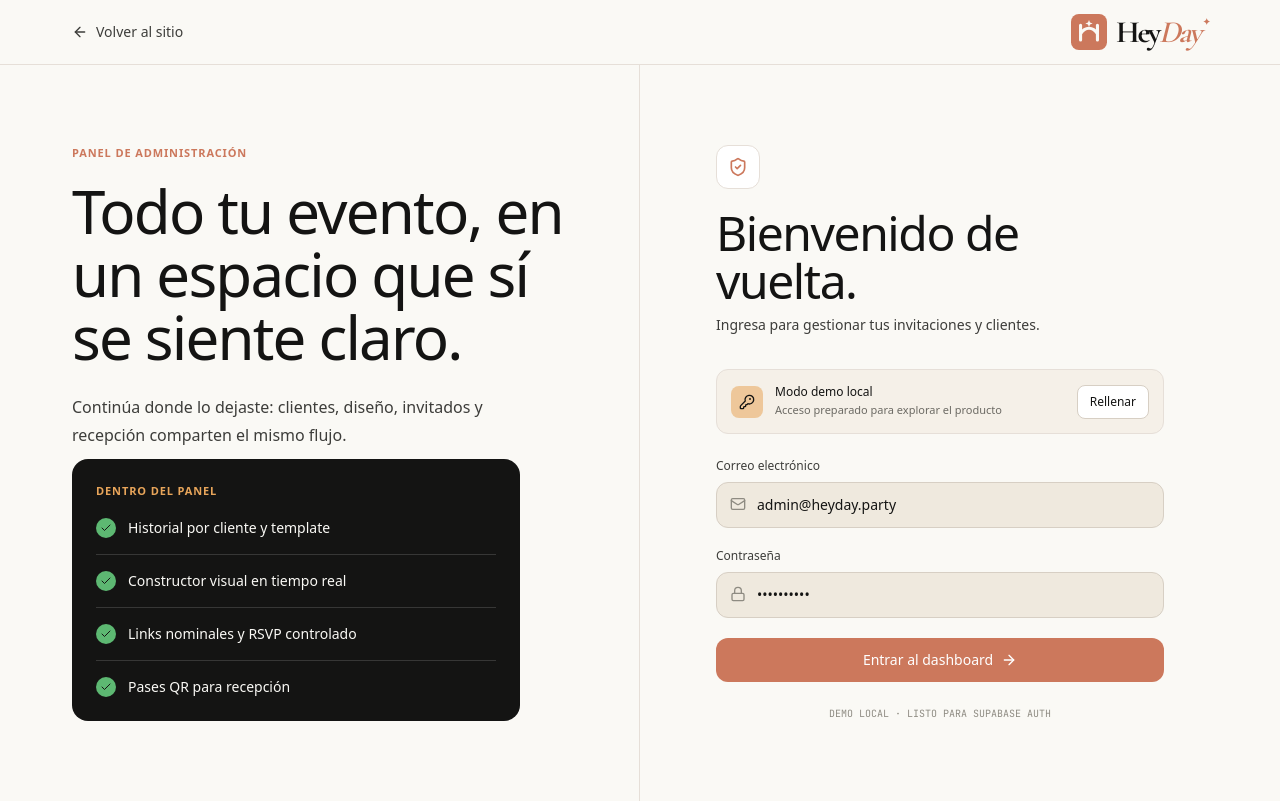
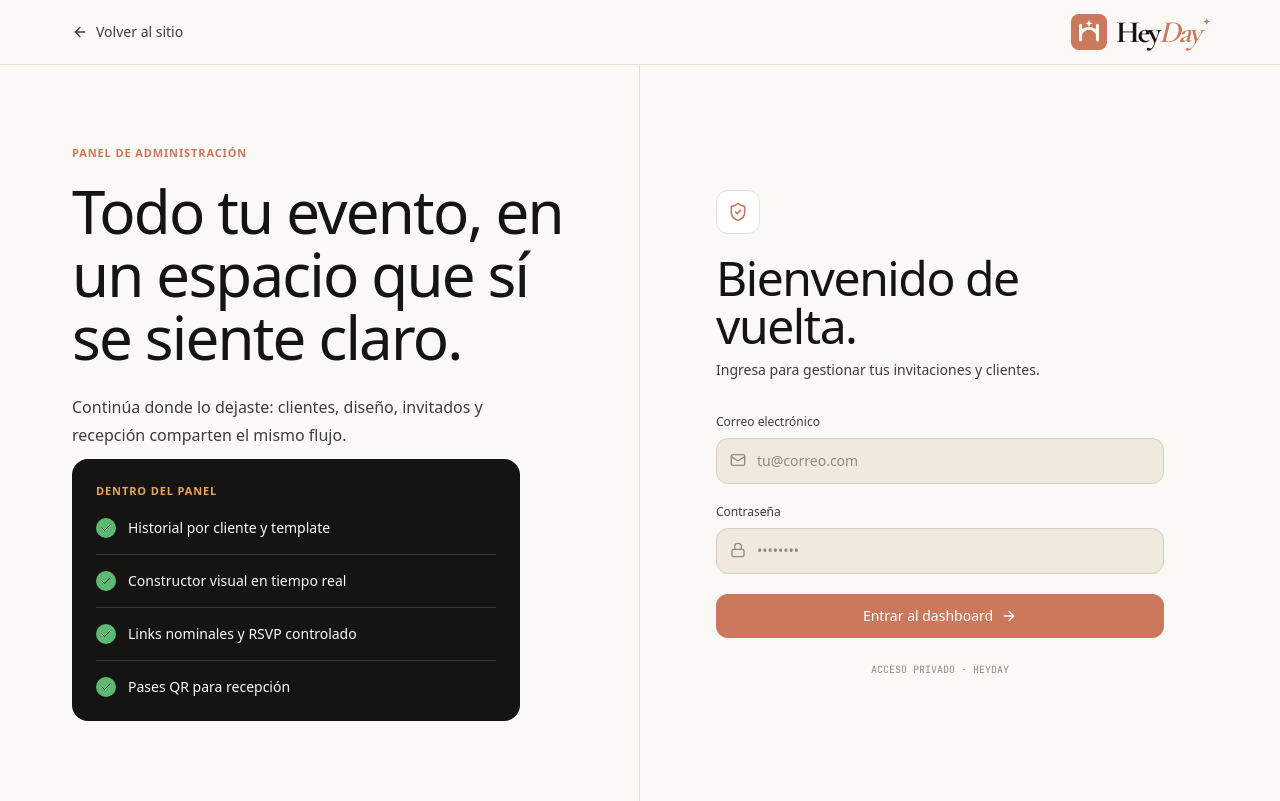
Before and after one commit to UrieelMM/heyday, a Next.js app: page /login in a window 1280 px wide. Built offline with nearby package versions, Linux system fonts and the light colour scheme.

Commit message:
Use Supabase Auth for HeyDay admin login

```diff
--- a/src/app/(auth)/login/page.tsx
+++ b/src/app/(auth)/login/page.tsx
@@ -8,55 +8,84 @@ import {
   ArrowLeft,
   ArrowRight,
   Check,
-  KeyRound,
   Lock,
   Mail,
   ShieldCheck,
 } from 'lucide-react';
-import {
-  DEMO_ADMIN_USER,
-  getAdminSession,
-  loginFakeAdmin,
-} from '@/lib/auth/fake-auth';
+import { z } from 'zod';
+import { createClient } from '@/lib/supabase/client';
 import { HeyDayBrand } from '@/components/brand/HeyDayBrand';
+
+const loginSchema = z.object({
+  email: z.string().trim().toLowerCase().max(254).email(),
+  password: z.string().min(1).max(128),
+});
+
+function getLoginError(code?: string) {
+  if (code === 'email_not_confirmed') return 'Confirma tu correo antes de entrar.';
+  if (code === 'over_request_rate_limit' || code === 'over_email_send_rate_limit') {
+    return 'Demasiados intentos. Espera un momento e inténtalo de nuevo.';
+  }
+  return 'Correo o contraseña incorrectos.';
+}
 
 function LoginFormContent() {
   const router = useRouter();
   const searchParams = useSearchParams();
   const templateParam = searchParams.get('template');
-  const targetUrl = templateParam
-    ? `/dashboard?template=${templateParam}`
+  const validTemplate = templateParam && /^[a-z0-9-]{1,60}$/.test(templateParam);
+  const targetUrl = validTemplate
+    ? `/dashboard?template=${encodeURIComponent(templateParam)}`
     : '/dashboard';
 
-  const [email, setEmail] = useState(DEMO_ADMIN_USER.email);
-  const [password, setPassword] = useState(DEMO_ADMIN_USER.password);
+  const [email, setEmail] = useState('');
+  const [password, setPassword] = useState('');
   const [isSubmitting, setIsSubmitting] = useState(false);
 
   useEffect(() => {
-    getAdminSession();
-  }, []);
+    if (searchParams.get('reason') === 'unauthorized') {
+      toast.error('Esta cuenta no tiene acceso al dashboard.');
+    }
+  }, [searchParams]);
 
-  const handleSubmit = (event: React.FormEvent) => {
+  const handleSubmit = async (event: React.FormEvent) => {
     event.preventDefault();
+    const parsed = loginSchema.safeParse({ email, password });
+    if (!parsed.success) {
+      toast.error(parsed.error.issues[0]?.path[0] === 'email'
+        ? 'Escribe un correo electrónico válido.'
+        : 'Escribe tu contraseña.');
+      return;
+    }
+
     setIsSubmitting(true);
+    try {
+      const supabase = createClient();
+      const { data, error } = await supabase.auth.signInWithPassword(parsed.data);
+      if (error || !data.user) {
+        toast.error(getLoginError(error?.code));
+        return;
+      }
 
-    setTimeout(() => {
-      const result = loginFakeAdmin(email, password);
-      if (!result.success) {
-        toast.error(result.error);
-        setIsSubmitting(false);
+      const { data: profile, error: profileError } = await supabase
+        .from('profiles')
+        .select('role')
+        .eq('id', data.user.id)
+        .maybeSingle();
+      if (profileError || !['agency_admin', 'superadmin'].includes(profile?.role ?? '')) {
+        await supabase.auth.signOut();
+        toast.error('Esta cuenta no tiene acceso al dashboard.');
         return;
       }
 
       toast.success('Bienvenido al panel de administración');
-      router.push(targetUrl);
-    }, 350);
-  };
-
-  const handleQuickFill = () => {
-    setEmail(DEMO_ADMIN_USER.email);
-    setPassword(DEMO_ADMIN_USER.password);
-    toast.info('Acceso demo preparado');
+      router.replace(targetUrl);
+      router.refresh();
+    } catch {
+      toast.error('No pudimos iniciar sesión. Inténtalo de nuevo.');
+    } finally {
+      setIsSubmitting(false);
+    }
   };
 
   return (
@@ -115,22 +144,7 @@ function LoginFormContent() {
               </p>
             </div>
 
-            <div className="mb-6 flex items-center justify-between gap-4 rounded-lg border border-[#e6dfd8] bg-[#f5f0e8] p-3.5">
-              <div className="flex items-center gap-3">
-                <span className="flex h-8 w-8 items-center justify-center rounded-md bg-[#e8a55a]/55 text-[#141413]">
-                  <KeyRound className="h-4 w-4" />
-                </span>
-                <div>
-                  <p className="text-xs font-medium">Modo demo local</p>
-                  <p className="mt-0.5 text-[11px] text-[#6c6a64]">Acceso preparado para explorar el producto</p>
-                </div>
-              </div>
-              <button type="button" onClick={handleQuickFill} className="shrink-0 rounded-md border border-[#d7cfc4] bg-white px-3 py-2 text-xs font-medium transition-colors hover:bg-[#ebe6df]">
-                Rellenar
-              </button>
-            </div>
-
-            <form onSubmit={handleSubmit} className="space-y-5">
+            <form onSubmit={handleSubmit} noValidate className="space-y-5">
               <div>
                 <label htmlFor="admin-email" className="mb-2 block text-xs font-medium text-[#3d3d3a]">Correo electrónico</label>
                 <div className="relative">
@@ -139,9 +153,11 @@ function LoginFormContent() {
                     id="admin-email"
                     type="email"
                     required
+                    autoComplete="email"
+                    maxLength={254}
                     value={email}
                     onChange={(event) => setEmail(event.target.value)}
-                    placeholder="admin@heyday.party"
+                    placeholder="tu@correo.com"
                     className="w-full rounded-lg border py-3 pr-4 pl-10 text-sm outline-none transition-colors focus:border-[#cc785c]"
                   />
                 </div>
@@ -155,6 +171,8 @@ function LoginFormContent() {
                     id="admin-password"
                     type="password"
                     required
+                    autoComplete="current-password"
+                    maxLength={128}
                     value={password}
                     onChange={(event) => setPassword(event.target.value)}
                     placeholder="••••••••"
@@ -174,7 +192,7 @@ function LoginFormContent() {
             </form>
 
             <p className="mono-label mt-6 text-center text-[10px] text-[#8e8b82]">
-              DEMO LOCAL · LISTO PARA SUPABASE AUTH
+              ACCESO PRIVADO · HEYDAY
             </p>
           </div>
         </section>
--- a/src/app/(dashboard)/dashboard/page.tsx
+++ b/src/app/(dashboard)/dashboard/page.tsx
@@ -41,7 +41,7 @@ import {
 import { TEMPLATES_CATALOG } from '@/lib/templates/templates-catalog';
 import { InvitationRenderer } from '@/components/invitation/core/InvitationRenderer';
 import { buildWhatsappInviteUrl } from '@/lib/whatsapp/link-builder';
-import { getAdminSession, logoutFakeAdmin } from '@/lib/auth/fake-auth';
+import { createClient } from '@/lib/supabase/client';
 import { slugify } from '@/lib/utils';
 import type { SectionId, TemplateId } from '@/types/invitation.types';
 import { HeyDayBrand } from '@/components/brand/HeyDayBrand';
@@ -99,7 +99,7 @@ function DashboardContent() {
   } = useBuilderStore();
 
   const [adminEmail, setAdminEmail] = useState<string>(
-    'admin@heyday.party'
+    'Administrador'
   );
   const [activeTab, setActiveTab] = useState<
     'history' | 'builder' | 'guests' | 'checkin'
@@ -153,12 +153,16 @@ function DashboardContent() {
 
   // Verificar sesión del administrador
   useEffect(() => {
-    const session = getAdminSession();
-    if (!session) {
-      router.replace('/login');
-      return;
-    }
-    setAdminEmail(session.email);
+    let active = true;
+    createClient().auth.getUser().then(({ data, error }) => {
+      if (!active) return;
+      if (error || !data.user) {
+        router.replace('/login');
+      } else {
+        setAdminEmail(data.user.email ?? 'Administrador');
+      }
+    });
+    return () => { active = false; };
   }, [router]);
 
   // Si viene ?template=... en la URL, filtrar por ese template
@@ -375,10 +379,15 @@ function DashboardContent() {
     toast.success(`Pase único creado para ${newGuestName}`);
   };
 
-  const handleLogout = () => {
-    logoutFakeAdmin();
-    toast.info('Sesión cerrada correctamente');
-    router.push('/login');
+  const handleLogout = async () => {
+    const { error } = await createClient().auth.signOut();
+    if (error) {
+      toast.error('No pudimos cerrar la sesión. Inténtalo de nuevo.');
+      return;
+    }
+    toast.success('Sesión cerrada correctamente');
+    router.replace('/login');
+    router.refresh();
   };
 
   const activeGuests = activeInvitationRecord?.guests || [];
--- a/src/lib/auth/fake-auth.ts
+++ /dev/null
@@ -1,65 +0,0 @@
-export const DEMO_ADMIN_USER = {
-  email: 'admin@heyday.party',
-  password: 'Admin2026!',
-  name: 'Administrador Principal',
-  role: 'agency_admin',
-};
-
-const AUTH_STORAGE_KEY = 'atelier_admin_session_v1';
-
-export interface AdminSession {
-  email: string;
-  name: string;
-  role: string;
-  loggedInAt: string;
-}
-
-export function getAdminSession(): AdminSession | null {
-  if (typeof window === 'undefined') return null;
-  try {
-    const raw = window.localStorage.getItem(AUTH_STORAGE_KEY);
-    if (!raw) return null;
-    const session = JSON.parse(raw) as AdminSession;
-    return session.email === 'admin@atelierinvitaciones.com'
-      ? { ...session, email: DEMO_ADMIN_USER.email }
-      : session;
-  } catch {
-    return null;
-  }
-}
-
-export function loginFakeAdmin(
-  email: string,
-  password: string
-): { success: boolean; error?: string; session?: AdminSession } {
-  if (
-    [DEMO_ADMIN_USER.email, 'admin@atelierinvitaciones.com'].includes(email.trim().toLowerCase()) &&
-    password === DEMO_ADMIN_USER.password
-  ) {
-    const session: AdminSession = {
-      email: DEMO_ADMIN_USER.email,
-      name: DEMO_ADMIN_USER.name,
-      role: DEMO_ADMIN_USER.role,
-      loggedInAt: new Date().toISOString(),
-    };
-    if (typeof window !== 'undefined') {
-      window.localStorage.setItem(AUTH_STORAGE_KEY, JSON.stringify(session));
-      document.cookie = `atelier_admin_session=authenticated; path=/; max-age=86400; SameSite=Lax`;
-    }
-    return { success: true, session };
-  }
-
-  return {
-    success: false,
-    error:
-      'Credenciales inválidas. Usa admin@heyday.party / Admin2026!',
-  };
-}
-
-export function logoutFakeAdmin(): void {
-  if (typeof window !== 'undefined') {
-    window.localStorage.removeItem(AUTH_STORAGE_KEY);
-    document.cookie =
-      'atelier_admin_session=; path=/; expires=Thu, 01 Jan 1970 00:00:00 GMT';
-  }
-}
--- a/src/lib/supabase/middleware.ts
+++ b/src/lib/supabase/middleware.ts
@@ -32,6 +32,10 @@ export async function updateSession(request: NextRequest) {
   });
 
   // Verifica el token y renueva las cookies antes de renderizar componentes de servidor.
-  await supabase.auth.getClaims();
-  return response;
+  const { data, error } = await supabase.auth.getClaims();
+  return {
+    response,
+    supabase,
+    userId: error ? null : (data?.claims.sub ?? null),
+  };
 }
--- a/src/middleware.ts
+++ b/src/middleware.ts
@@ -3,16 +3,27 @@ import type { NextRequest } from 'next/server';
 import { updateSession } from '@/lib/supabase/middleware';
 
 export async function middleware(request: NextRequest) {
-  const { pathname, search } = request.nextUrl;
-  const supabaseResponse = await updateSession(request);
+  const { pathname } = request.nextUrl;
+  const { response: supabaseResponse, supabase, userId } = await updateSession(request);
 
   if (pathname.startsWith('/dashboard')) {
-    const adminCookie = request.cookies.get('atelier_admin_session')?.value;
-    if (adminCookie !== 'authenticated') {
+    let authorized = false;
+    if (userId) {
+      const { data: profile, error } = await supabase
+        .from('profiles')
+        .select('role')
+        .eq('id', userId)
+        .maybeSingle();
+      authorized = !error && ['agency_admin', 'superadmin'].includes(profile?.role ?? '');
+    }
+
+    if (!authorized) {
       const loginUrl = new URL('/login', request.url);
-      if (search) {
-        loginUrl.search = search;
+      const template = request.nextUrl.searchParams.get('template');
+      if (template && /^[a-z0-9-]{1,60}$/.test(template)) {
+        loginUrl.searchParams.set('template', template);
       }
+      if (userId) loginUrl.searchParams.set('reason', 'unauthorized');
       const redirect = NextResponse.redirect(loginUrl);
       supabaseResponse.cookies.getAll().forEach((cookie) =>
         redirect.cookies.set(cookie)
```
Also changed, not shown: supabase/README.md.
